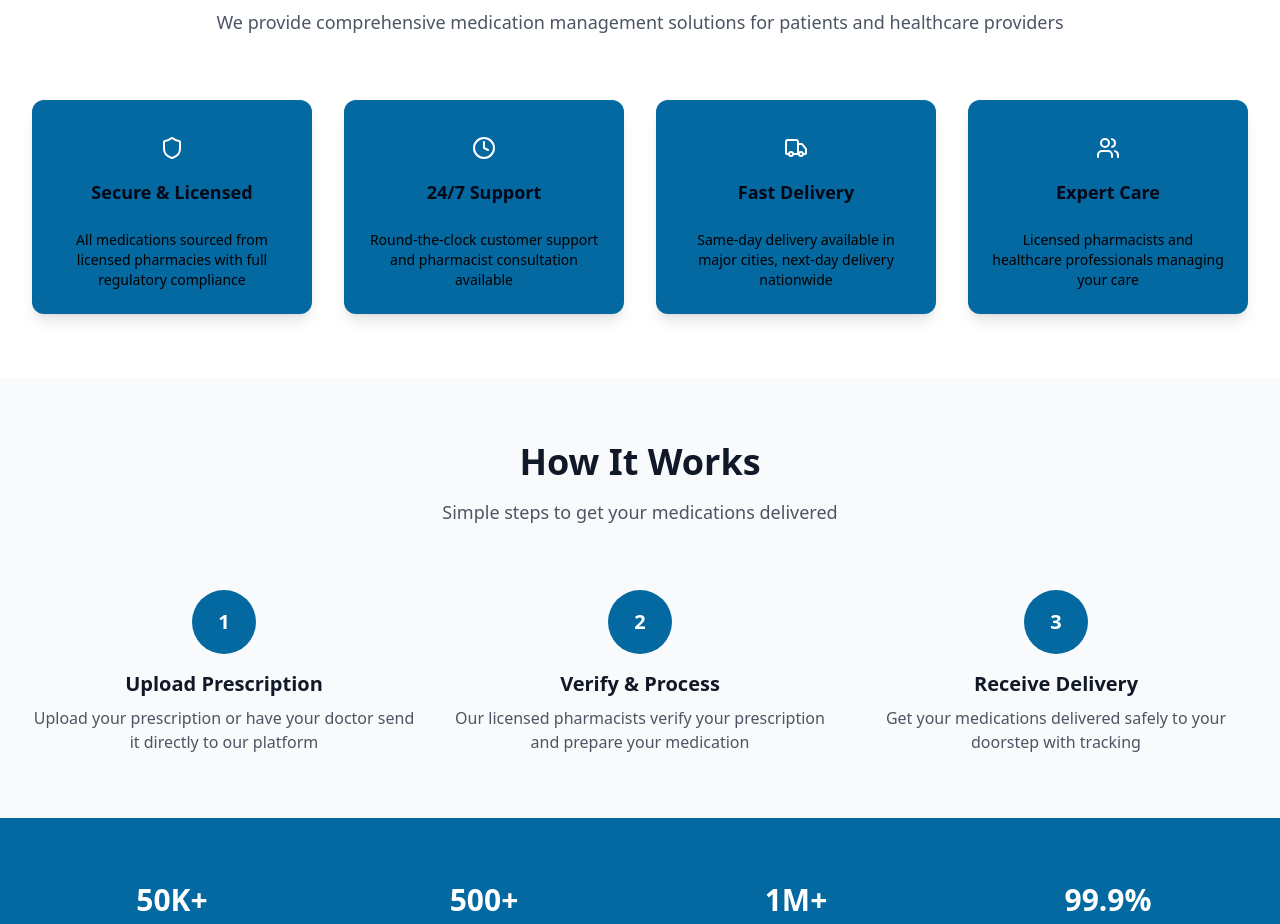
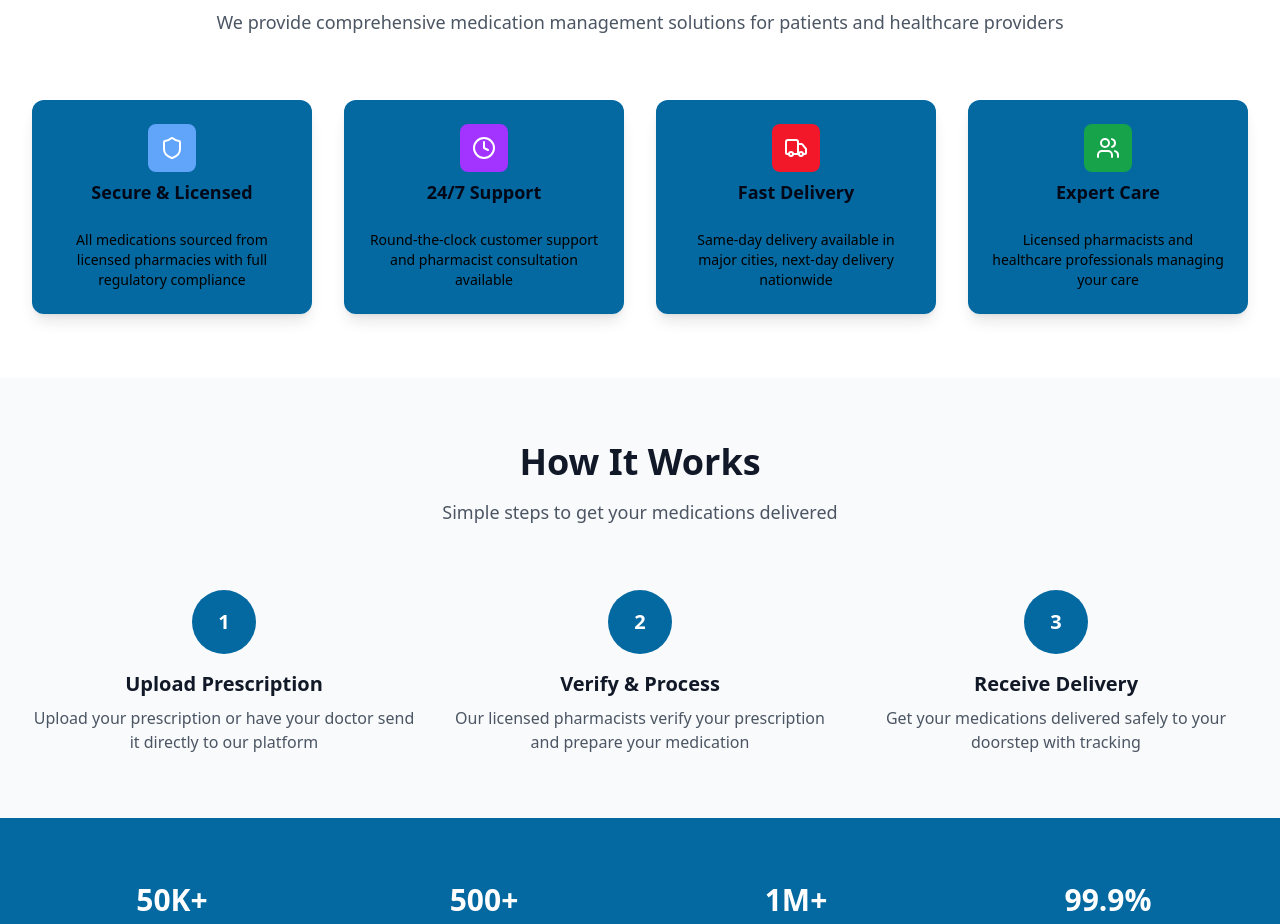
Before and after one commit to Shiddharthapal/MediCare-, an Astro site: page / in a window 1280 px wide. Shown: the part 2160-3084 px from the top of the page. Built offline with nearby package versions, Linux system fonts and the light colour scheme; Astro itself is replaced by a stand-in of ours.

Commit message:
change the home route icon color

```diff
--- a/src/components/pages/home/index.tsx
+++ b/src/components/pages/home/index.tsx
@@ -393,7 +393,7 @@ export default function MedicationLandingPage() {
             <div className="mt-16 grid grid-cols-1 gap-8 sm:grid-cols-2 lg:grid-cols-4">
               <Card className="text-center border-0 shadow-lg bg-[hsl(201,96%,32%)]">
                 <CardHeader>
-                  <div className="mx-auto w-12 h-12  rounded-lg flex items-center justify-center">
+                  <div className="mx-auto w-12 h-12  rounded-lg bg-blue-400 flex items-center justify-center">
                     <Shield className="h-6 w-6 text-white" />
                   </div>
                   <CardTitle className="text-lg">Secure & Licensed</CardTitle>
@@ -408,7 +408,7 @@ export default function MedicationLandingPage() {
 
               <Card className="text-center border-0 shadow-lg bg-[hsl(201,96%,32%)]">
                 <CardHeader>
-                  <div className="mx-auto w-12 h-12  rounded-lg flex items-center justify-center">
+                  <div className="mx-auto w-12 h-12  rounded-lg bg-[hsl(273,100%,60%)] flex items-center justify-center">
                     <Clock className="h-6 w-6 text-white" />
                   </div>
                   <CardTitle className="text-lg">24/7 Support</CardTitle>
@@ -423,7 +423,7 @@ export default function MedicationLandingPage() {
 
               <Card className="text-center border-0 shadow-lg bg-[hsl(201,96%,32%)]">
                 <CardHeader>
-                  <div className="mx-auto w-12 h-12 rounded-lg flex items-center justify-center">
+                  <div className="mx-auto w-12 h-12 rounded-lg bg-[hsl(355,89%,52%)] flex items-center justify-center">
                     <Truck className="h-6 w-6 text-white" />
                   </div>
                   <CardTitle className="text-lg">Fast Delivery</CardTitle>
@@ -438,7 +438,7 @@ export default function MedicationLandingPage() {
 
               <Card className="text-center border-0 shadow-lg bg-[hsl(201,96%,32%)]">
                 <CardHeader>
-                  <div className="mx-auto w-12 h-12  rounded-lg flex items-center justify-center">
+                  <div className="mx-auto w-12 h-12  rounded-lg bg-green-600 flex items-center justify-center">
                     <Users className="h-6 w-6 text-white" />
                   </div>
                   <CardTitle className="text-lg">Expert Care</CardTitle>
@@ -553,7 +553,7 @@ export default function MedicationLandingPage() {
               <Button
                 variant="outline"
                 size="lg"
-                className="border-2 text-black hover:border-primary/50"
+                className="border-2 text-black hover:border-primary/50 hover:underline"
               >
                 Contact Support
               </Button>
```
